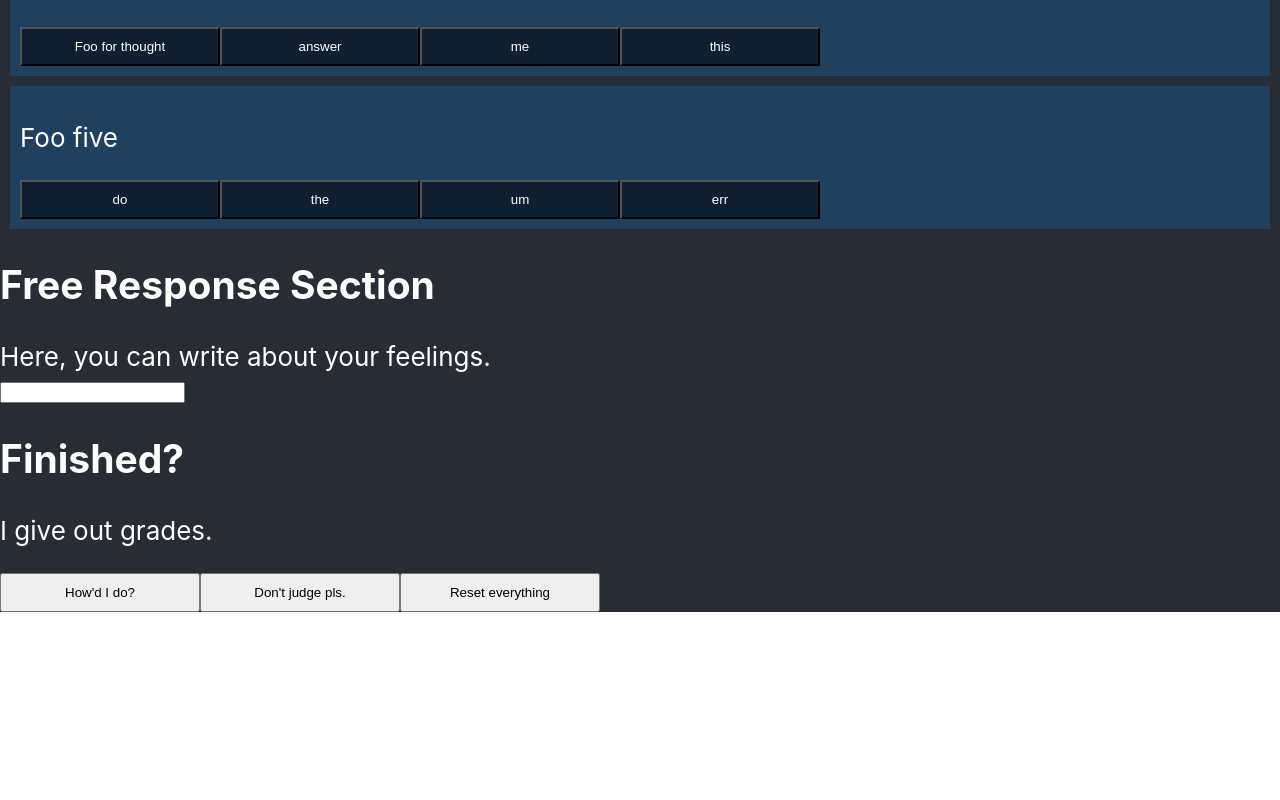
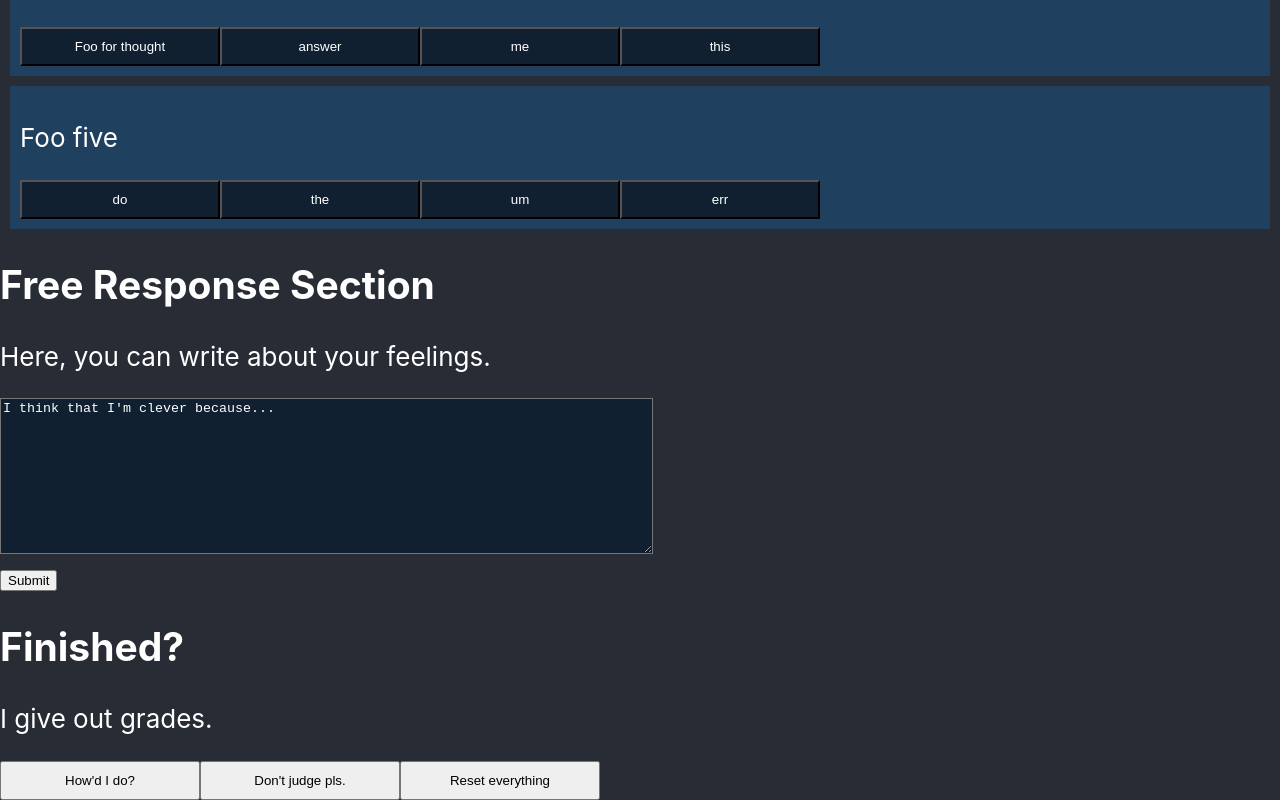
Before and after one commit to captainalan/Two-Part-Generic-Exam, a React (Create React App) app: page / in a window 1280 px wide. Shown: the part 1001-1801 px from the top of the page. Before the commit the page ends 1613 px from the top, so only its background shows below. Built offline with nearby package versions, Linux system fonts and the light colour scheme.

Commit message:
Got basic Essay working with text area

```diff
--- a/src/Exam.css
+++ b/src/Exam.css
@@ -15,3 +15,8 @@ button.Selected { /* Fix the CSS later */
     background: white;
     color: #102030 ;
 }
+
+textarea {
+    background: #102030 ;
+    color: white;
+}
--- a/src/Exam.js
+++ b/src/Exam.js
@@ -18,7 +18,6 @@ class Exam extends Component {
         this.state = {
             questions:questions,
             responses:{},
-            essay:"", // Start with blank essay
         }
         this.selectChoice = this.selectChoice.bind(this)
     }
@@ -52,11 +51,13 @@ class Exam extends Component {
                     // onClick={(qid,resp) => this.selectChoice(qid,resp)}
                 />
                 <FreeResponseEssay
-                    essay={this.state.essay}
+                    onSubmit={essayText => {this.setState({essay:essayText})}}
                 />
+
                 <ScoreBox
                     questions={this.state.questions}
                     responses={this.state.responses}
+                    essay={this.state.essay}
                 />
             </div>
         )
@@ -64,16 +65,45 @@ class Exam extends Component {
 }
 
 class FreeResponseEssay extends React.Component {
+    constructor(props) {
+        super(props);
+        this.state = {
+            value: "I think that I'm clever because..."
+        };
+
+        this.handleChange = this.handleChange.bind(this);
+        this.handleSubmit = this.handleSubmit.bind(this);
+    }
+
+    handleChange(event) {
+        this.setState({value: event.target.value});
+    }
+
+    handleSubmit(event) {
+        console.log('Essay submitted ' + this.state.value)
+        event.preventDefault();
+        this.props.onSubmit(this.state.value); // Send essay up!
+    }
+
     render() {
         return(
             <div className='FreeResponeEssay'>
-            <h2>Free Response Section</h2>
-            Here, you can write about your feelings.
-            <form>
-                <input type="text" name="essay" />
-            </form>
+                <h2>Free Response Section</h2>
+                <form onSubmit={this.handleSubmit}>
+                <label> {/* Figure out what <label /> is for */}
+                    <p>Here, you can write about your feelings.</p>
+                    <textarea
+                        value={this.state.value}
+                        onChange={this.handleChange}
+                        rows="10"
+                        cols="79"
+                        id="essay" name="essay"
+                    />
+                </label> <br />
+                <input type="submit" value="Submit" />
+                </form>
             </div>
-        )
+        );
     }
 }
 
--- a/src/ScoreBox.js
+++ b/src/ScoreBox.js
@@ -74,6 +74,12 @@ class ScoreBox extends React.Component {
                 >
                 <h2>Judgity Judge Judge!!!!!</h2>
                 Score: {(this.state.score*100).toFixed(2)}%
+
+                Here is what you wrote for your essay:
+
+                <pre>{this.props.essay}</pre>
+
+                (Do some basic NLP)
                 </div>
             </div>
         )
```
